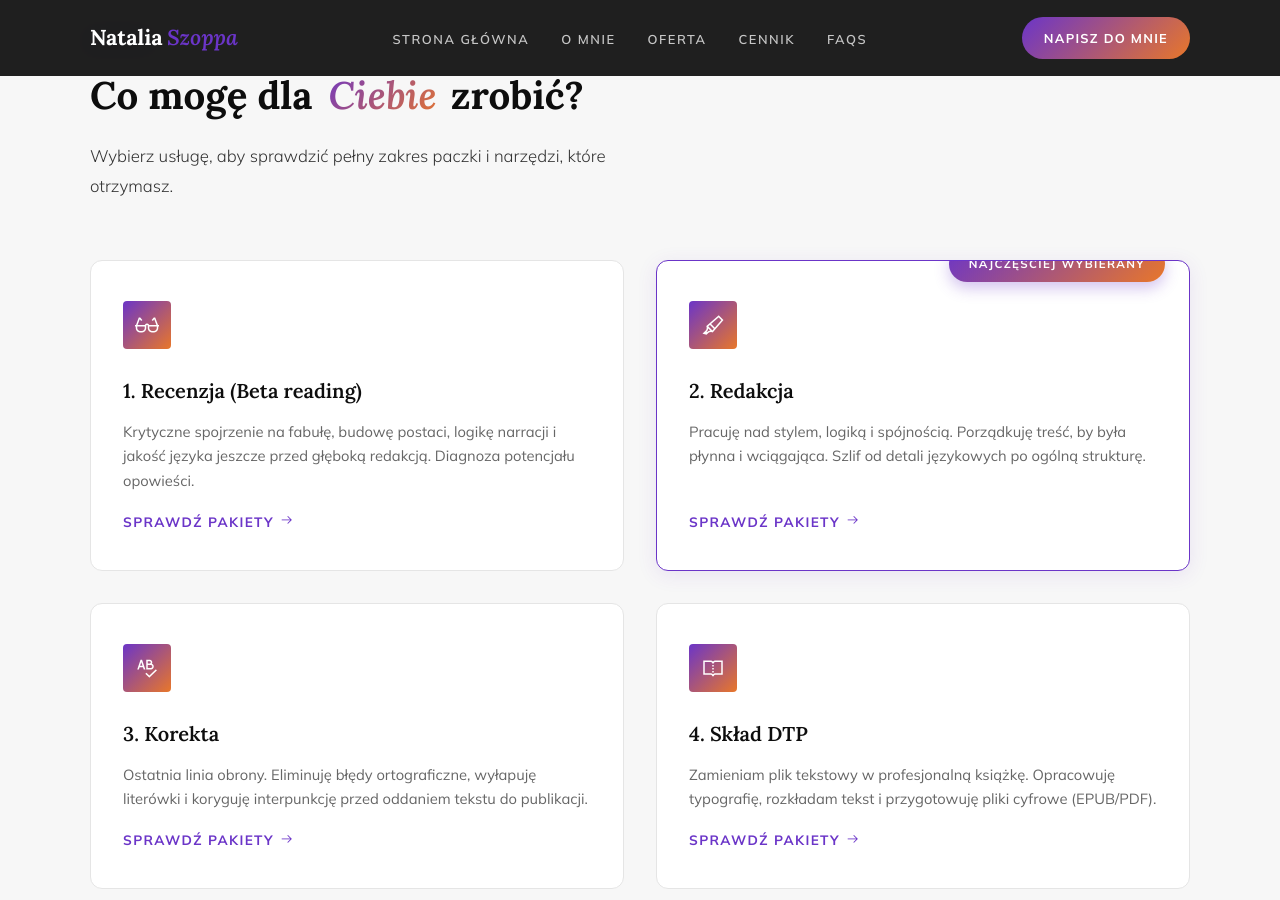
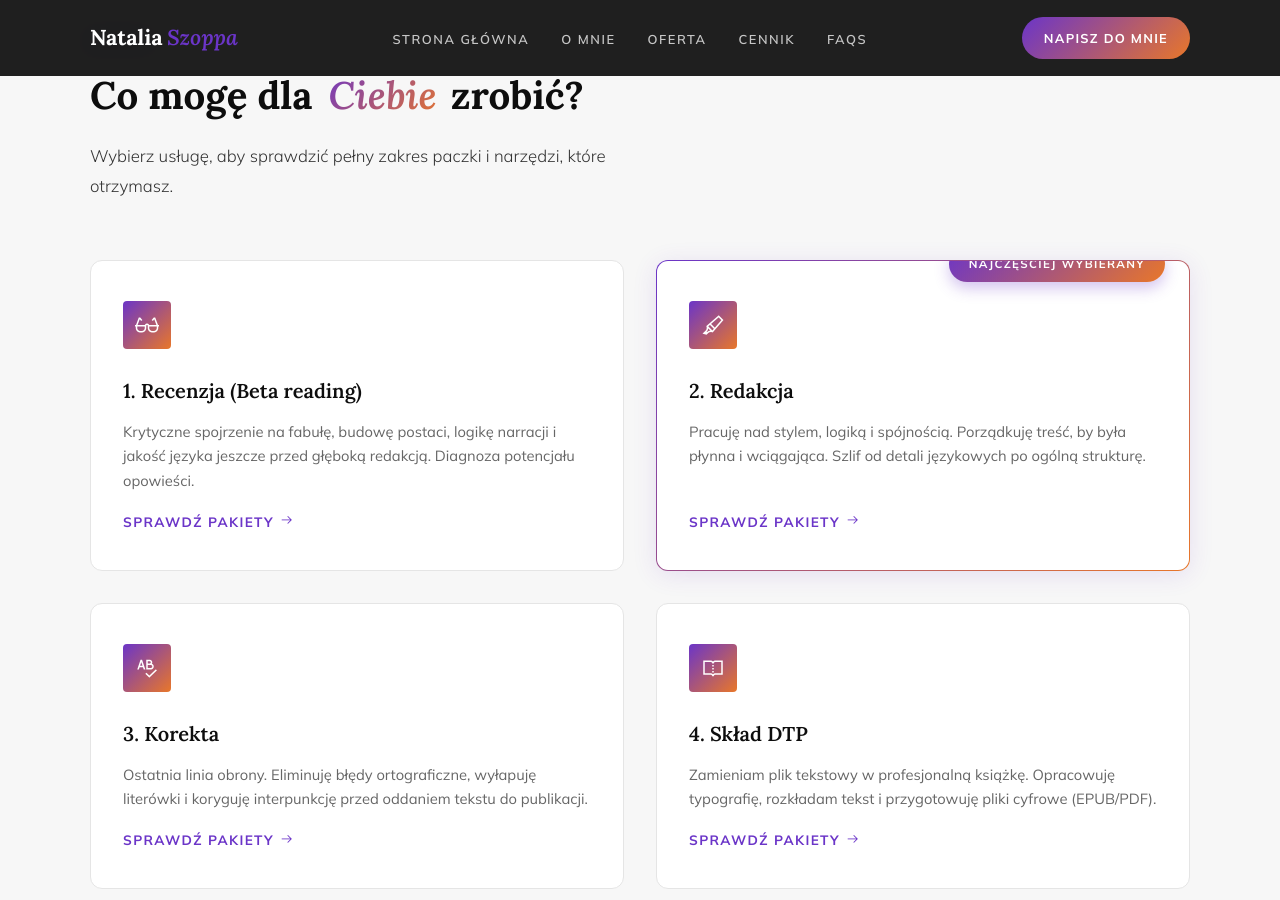
Before and after one commit to Bonnie00726/nataliaszoppa, a Jekyll site: the page built from index.html, in a window 1280 px wide and 900 px high, scrolled down 1859 px. Built offline with Jekyll 4.4.1, drawn with Linux system fonts in a browser that asks for light colours.

Commit message:
Update index.html

```diff
--- a/index.html
+++ b/index.html
@@ -101,7 +101,7 @@ title: Redakcja, korekta, skład
             </div>
 
            <!-- 2. REDAKCJA (Z odznaką) -->
-            <div class="service-card service-card--flex" style="border-color: var(--grad-start); box-shadow: 0 4px 20px rgba(107,53,200,0.1);">
+<div class="service-card service-card--flex service-card--popular">
     <div class="popular-badge">Najczęściej wybierany</div>
     <div class="service-icon"><i class="las la-highlighter"></i></div>
     <h3>2. Redakcja</h3>
```
Lines whose indentation alone changed are shown as unchanged.
